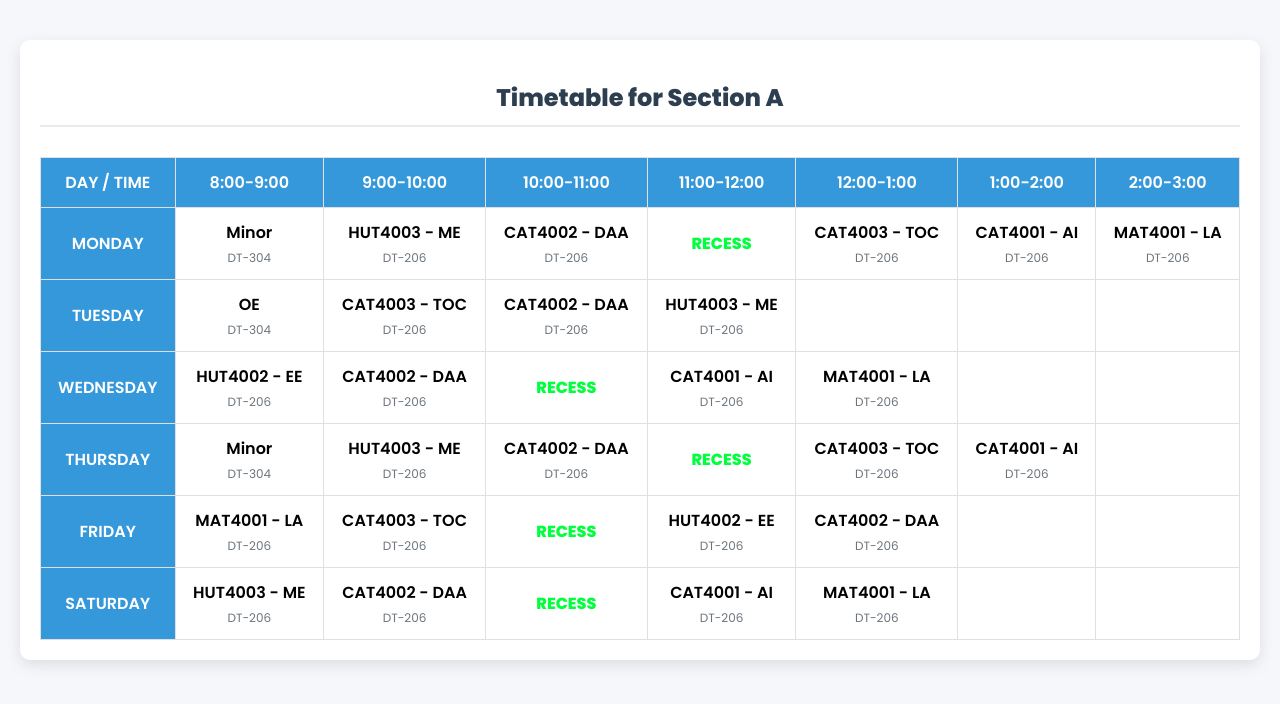
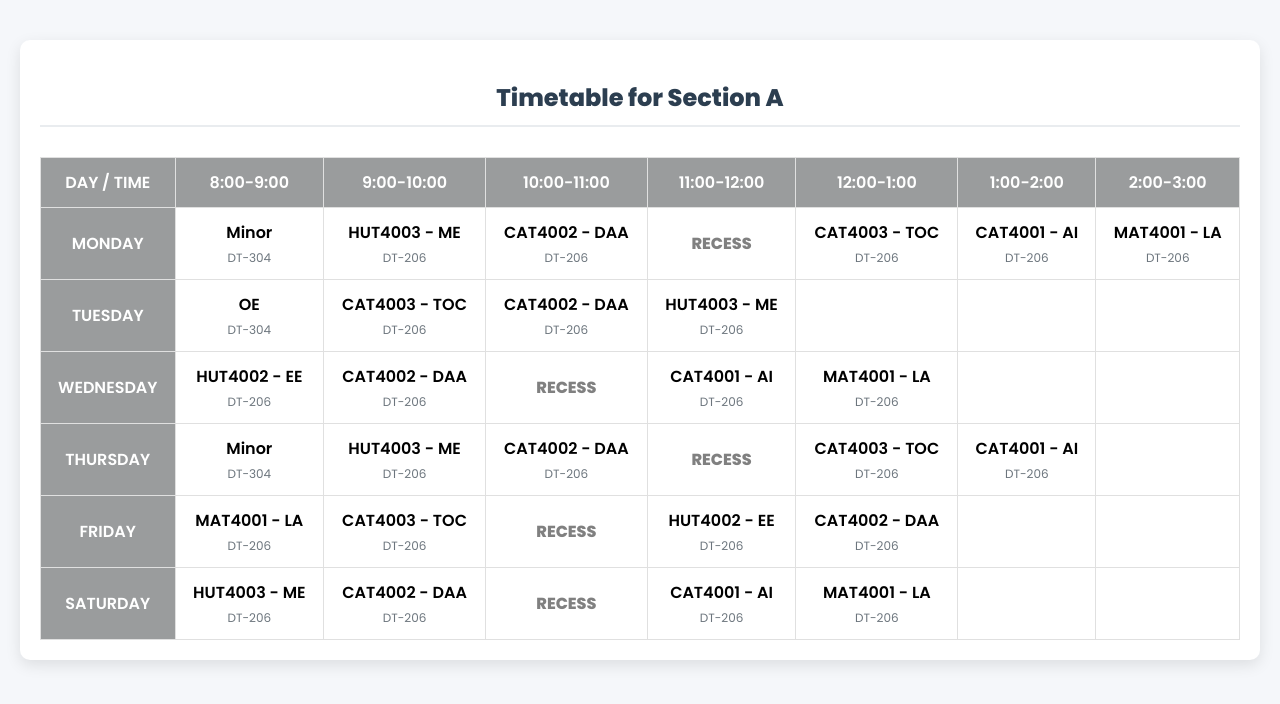
Before and after one commit to MasterBhuvnesh/sl_lab_project, a Flask app: page / in a window 1280 px wide. Shown: the top 704 px of the page. Run offline with Flask 3, Linux system fonts and the light colour scheme.

Commit message:
Modify the colour schema

```diff
--- a/templates/timetable.html
+++ b/templates/timetable.html
@@ -44,7 +44,7 @@
       font-size: 16px;
     }
     .timetable th {
-      background-color: #3498db;
+      background-color: #9a9c9d;
       color: #fff;
       font-weight: 600;
       text-transform: uppercase;
@@ -76,7 +76,7 @@
 
     .recess {
       background-color: #ffffff;
-      color: #00ff3c;
+      color: gray;
       font-weight: 800;
     }
 
```
